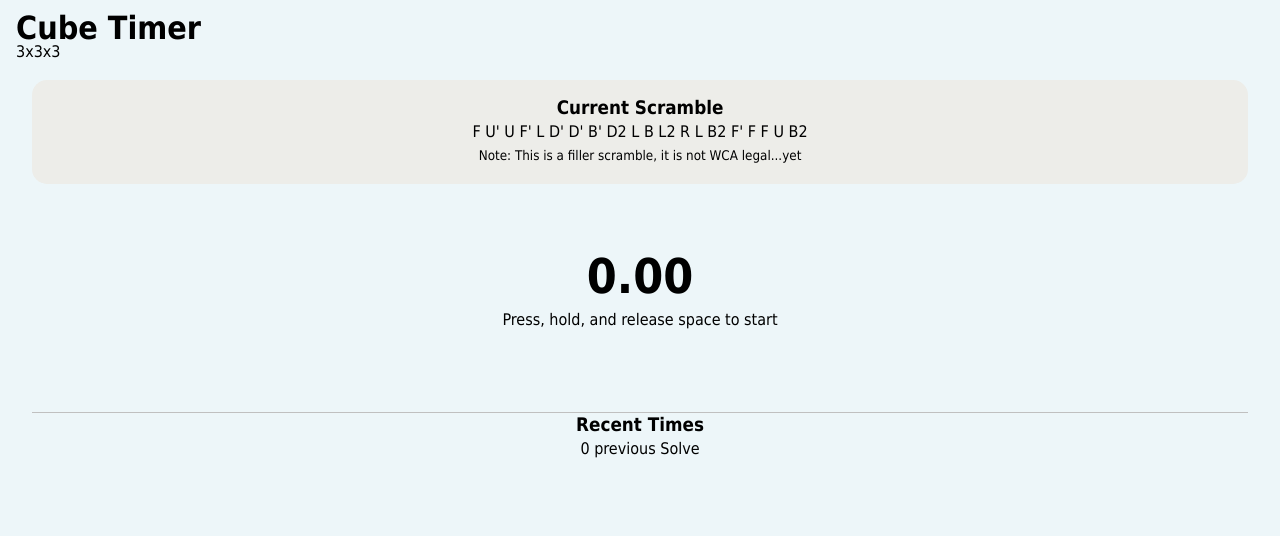
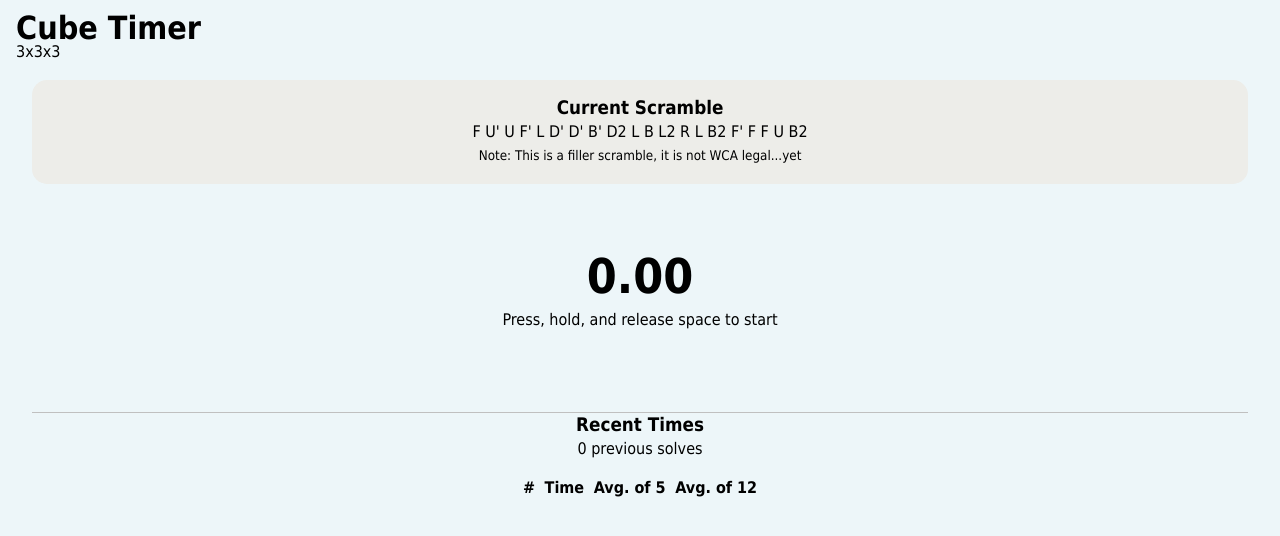
Before and after one commit to kaphelps33/cube-timer, a React (Vite) app: page / in a window 1280 px wide. Shown: the top 536 px of the page. Built offline with nearby package versions, Linux system fonts and the light colour scheme.

Commit message:
best and worst times plus styling

```diff
--- a/src/App.css
+++ b/src/App.css
@@ -41,6 +41,17 @@ ul {
   padding: none;
 }
 
+table {
+  table-layout: fixed;
+  margin: 10px auto;
+  border-collapse: collapse;
+}
+
+th,
+td {
+  padding: 0.3em;
+}
+
 .scramble {
   background-color: #edede9;
   width: 95%;
@@ -67,3 +78,8 @@ ul {
 .timer-primed {
   color: lime;
 }
+
+.time-row:hover {
+  background-color: #edede9;
+  cursor: pointer;
+}
--- a/src/App.jsx
+++ b/src/App.jsx
@@ -1,9 +1,11 @@
-import { useState, useEffect } from "react";
+import { useState, useEffect, useRef } from "react";
 import SolveHistory from "./components/SolveHistory";
 import Timer from "./components/Timer";
 import Scramble from "./components/Scramble";
 import generateScramble from "./utilities/scrambler";
 import "./App.css";
+
+let nextSolveId = 0;
 
 function App() {
   const [startTime, setStartTime] = useState(null);
@@ -12,15 +14,16 @@ function App() {
   const [solves, setSolves] = useState([]);
   const [scramble, setScramble] = useState(generateScramble);
 
+  const intervalIdRef = useRef(null);
+
   useEffect(() => {
-    let intervalId;
     if (status == "running") {
-      intervalId = setInterval(() => {
+      intervalIdRef.current = setInterval(() => {
         setNow(performance.now());
       }, 10);
     }
     // Cleanup
-    return () => clearInterval(intervalId);
+    return () => clearInterval(intervalIdRef.current);
   }, [status]);
 
   let timePassed = 0;
@@ -28,6 +31,7 @@ function App() {
     timePassed = (now - startTime) / 1000;
   }
 
+  // handles pressing keyboard down; stopping the timer or priming it
   useEffect(() => {
     const handleKeyboardDown = (event) => {
       if (event.code === "Space" || event.code === " ") {
@@ -43,9 +47,14 @@ function App() {
         }
         // if the timer is running, pressing the keyboard will stop it
         else if (status === "running") {
-          let solveTime = document.querySelector("h2").innerHTML;
+          const solve = {
+            id: (nextSolveId += 1),
+            time: timePassed.toFixed(2),
+            penalty: "",
+            scramble: scramble
+          };
           setStatus("idle");
-          setSolves((prevsolves) => [...prevsolves, solveTime]);
+          setSolves((prevsolves) => [...prevsolves, solve]);
           setScramble(generateScramble());
         }
       }
@@ -57,7 +66,7 @@ function App() {
     return () => {
       window.removeEventListener("keydown", handleKeyboardDown);
     };
-  }, [status]);
+  }, [status, scramble, timePassed]);
 
   useEffect(() => {
     const handleKeyboardUp = (event) => {
--- a/src/components/SolveHistory.jsx
+++ b/src/components/SolveHistory.jsx
@@ -3,16 +3,37 @@ function SolveHistory({ solves }) {
     <section>
       <h3>Recent Times</h3>
       <p>
-        {solves.length} previous {solves.length <= 1 ? "Solve" : "Solves"}
+        {solves.length} previous {solves.length === 1 ? "solve" : "solves"}
       </p>
-      <ul>
-        {solves
-          .slice()
-          .reverse()
-          .map((solve, index) => (
-            <li key={index}>{solve}</li>
-          ))}
-      </ul>
+      {solves.length >= 1 ? (
+        <div>
+          <p>Best: {Math.min(...solves.map((solve) => solve.time))}</p>
+          <p>Worst: {Math.max(...solves.map((solve) => solve.time))}</p>
+        </div>
+      ) : null}
+      <table>
+        <thead>
+          <tr>
+            <th>#</th>
+            <th>Time</th>
+            <th>Avg. of 5</th>
+            <th>Avg. of 12</th>
+          </tr>
+        </thead>
+        <tbody>
+          {solves
+            .slice()
+            .reverse()
+            .map((solve) => (
+              <tr key={solve.id} className="time-row">
+                <td>{solve.id}</td>
+                <td>{solve.time}</td>
+                <td>fill me in</td>
+                <td>fill me in</td>
+              </tr>
+            ))}
+        </tbody>
+      </table>
     </section>
   );
 }
```
